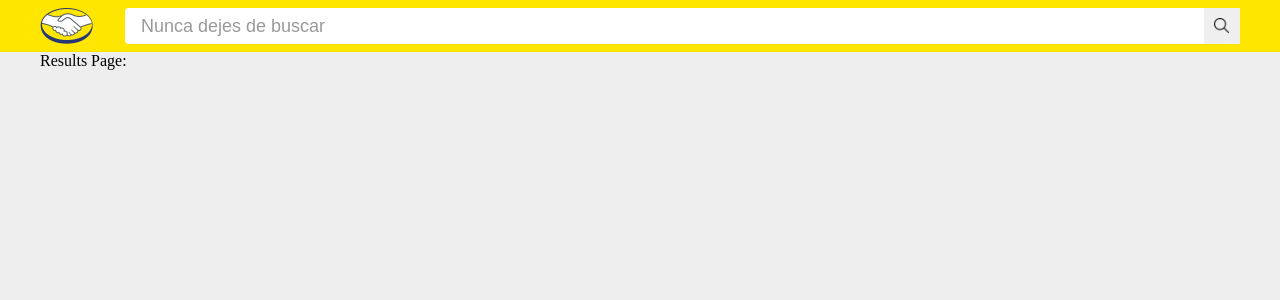
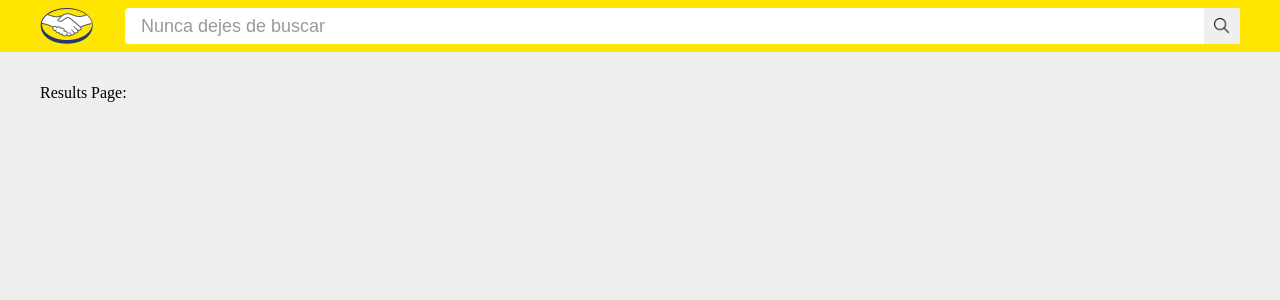
Before and after one commit to leo-alfaya/challenge_ml, a React (Create React App) app: page /items in a window 1280 px wide. Shown: the top 300 px of the page. Built offline with nearby package versions, Linux system fonts and the light colour scheme; no server answers.

Commit message:
feat: create Breadcrumb component

```diff
--- /dev/null
+++ b/src/components/Breadcrumb/index.js
@@ -0,0 +1,17 @@
+import "./styles.scss";
+import { connect } from "react-redux";
+
+const Breadcrumb = ({ categories }) => {
+  return (
+    <div className="breadcrumb">
+      <p className="breadcrumb__text">{categories ? categories.join(" > ") : ""}</p>
+    </div>
+  );
+};
+
+
+const mapStateToProps = (state) => {
+  return { categories: state.products.list.categories };
+};
+
+export default connect(mapStateToProps)(Breadcrumb);
--- /dev/null
+++ b/src/components/Breadcrumb/styles.scss
@@ -0,0 +1,13 @@
+@import "../../styles/colors.scss";
+@import "../../styles/functions.scss";
+@import "../../styles/mixins.scss";
+@import "../../styles/variables.scss";
+
+.breadcrumb {
+  padding: spacing(2) 0;
+
+  &__text {
+    font-size: pxToRem(14px);
+    color: $medium-grey-color
+  }
+}
--- a/src/pages/Results/index.js
+++ b/src/pages/Results/index.js
@@ -4,6 +4,7 @@ import { useLocation } from "react-router-dom";
 import { getProducts } from "../../api";
 import { setProducts, setProductQuery } from "../../redux/actions";
 import MainLayout from "../../layout";
+import Breadcrumb from "../../components/Breadcrumb"
 import "./styles.scss";
 
 const Results = ({ setProducts, setProductQuery }) => {
@@ -25,6 +26,7 @@ const Results = ({ setProducts, setProductQuery }) => {
 
   return (
     <MainLayout>
+      <Breadcrumb />
       <p>Results Page: {search}</p>
     </MainLayout>
   );
```
